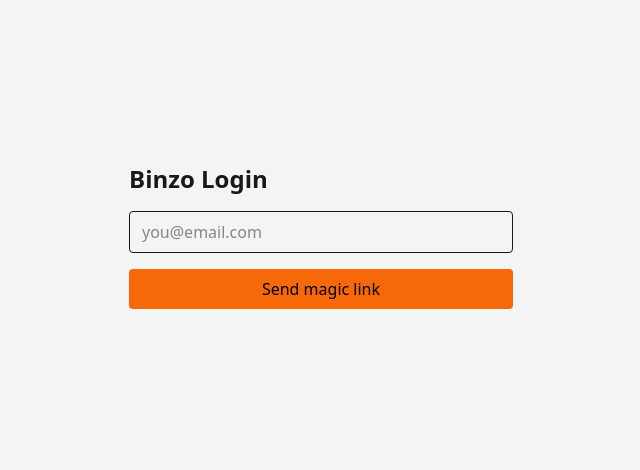
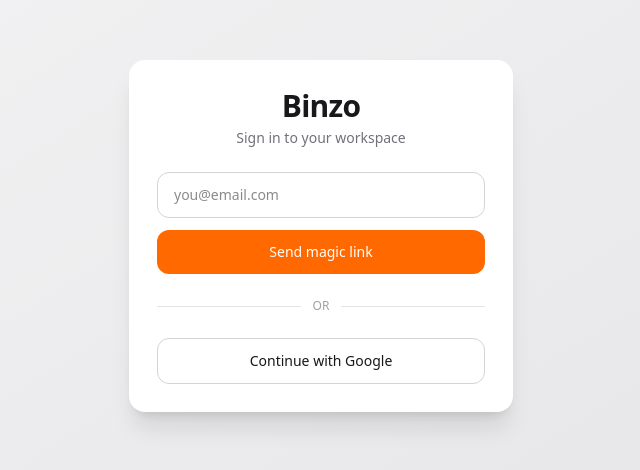
Before and after one commit to alton47/binzo, a Next.js app: page /login in a window 1280 px wide. Shown: the part 164-634 px from the top of the page, without its empty margins (319-959 px from the left). Built offline with nearby package versions, Linux system fonts and the light colour scheme; no server answers.

Commit message:
Add Skeleton component

```diff
--- a/app/(auth)/login/page.tsx
+++ b/app/(auth)/login/page.tsx
@@ -1,33 +1,116 @@
 "use client";
+
 import { supabase } from "@/lib/supabase/client";
 import { useState } from "react";
+import { motion } from "framer-motion";
+import { Mail } from "lucide-react";
 
 export default function LoginPage() {
   const [email, setEmail] = useState("");
+  const [loading, setLoading] = useState(false);
+  const [sent, setSent] = useState(false);
+  const [error, setError] = useState("");
 
-  const login = async () => {
-    await supabase.auth.signInWithOtp({ email });
+  const sendLink = async () => {
+    if (!email || loading) return;
+
+    setLoading(true);
+    setError("");
+
+    const { error } = await supabase.auth.signInWithOtp({ email });
+
+    setLoading(false);
+
+    if (error) {
+      setError("Too many attempts. Please wait a moment.");
+    } else {
+      setSent(true);
+    }
+  };
+
+  const loginWithGoogle = async () => {
+    await supabase.auth.signInWithOAuth({
+      provider: "google",
+      options: { redirectTo: location.origin },
+    });
   };
 
   return (
-    <div className="min-h-screen flex items-center justify-center">
-      <div className="w-full max-w-sm space-y-4">
-        <h1 className="text-2xl font-bold">Binzo Login</h1>
+    <div className="min-h-screen flex items-center justify-center bg-gradient-to-br from-zinc-100 to-zinc-200">
+      <motion.div
+        initial={{ opacity: 0, y: 16 }}
+        animate={{ opacity: 1, y: 0 }}
+        className="w-full max-w-sm rounded-2xl bg-white p-7 shadow-xl"
+      >
+        {!sent ? (
+          <div className="space-y-6">
+            {/* Header */}
+            <div className="text-center space-y-1">
+              <h1 className="text-3xl font-bold tracking-tight">Binzo</h1>
+              <p className="text-sm text-zinc-500">Sign in to your workspace</p>
+            </div>
 
+            {/* Email */}
+            <form
+              onSubmit={(e) => {
+                e.preventDefault();
+                sendLink();
+              }}
+              className="space-y-3"
+            >
               <input
                 value={email}
+                required
                 onChange={(e) => setEmail(e.target.value)}
                 placeholder="you@email.com"
-          className="w-full border rounded px-3 py-2"
+                className="w-full rounded-xl border border-zinc-300 px-4 py-3 text-sm
+                           focus:border-zinc-400 focus:outline-none"
               />
 
               <button
-          onClick={login}
-          className="w-full bg-brand text-black py-2 rounded"
+                type="submit"
+                disabled={loading}
+                className="cursor-pointer w-full rounded-xl bg-orange-500 py-3 text-sm font-medium
+                           text-white transition hover:bg-orange-600
+                           disabled:opacity-60"
               >
-          Send magic link
+                {/* <Mail size={18} /> */}
+                {loading ? "Sending link…" : "Send magic link"}
               </button>
+            </form>
+
+            {/* Divider */}
+            <div className="flex items-center gap-3">
+              <div className="h-px flex-1 bg-zinc-200" />
+              <span className="text-xs text-zinc-400">OR</span>
+              <div className="h-px flex-1 bg-zinc-200" />
             </div>
+
+            {/* Google */}
+            <button
+              onClick={loginWithGoogle}
+              className="cursor-pointer w-full rounded-xl border border-zinc-300 py-3 text-sm
+                         transition hover:bg-zinc-50 active:scale-[0.98]"
+            >
+              Continue with Google
+            </button>
+
+            {error && (
+              <p className="text-center text-sm text-red-500">{error}</p>
+            )}
+          </div>
+        ) : (
+          /* Success state */
+          <div className="space-y-4 text-center">
+            <Mail className="mx-auto text-orange-500" size={40} />
+            <h2 className="text-xl font-semibold">Check your email</h2>
+            <p className="text-sm text-zinc-500">
+              We sent a sign-in link to <br />
+              <span className="font-medium text-zinc-700">{email}</span>
+            </p>
+          </div>
+        )}
+      </motion.div>
     </div>
   );
 }
--- /dev/null
+++ b/components/ui/Skeleton.tsx
@@ -0,0 +1,5 @@
+export default function Skeleton({ className = "" }: { className?: string }) {
+  return (
+    <div className={`animate-pulse rounded-xl bg-zinc-200 ${className}`} />
+  );
+}
```
Lines whose indentation alone changed are shown as unchanged.
